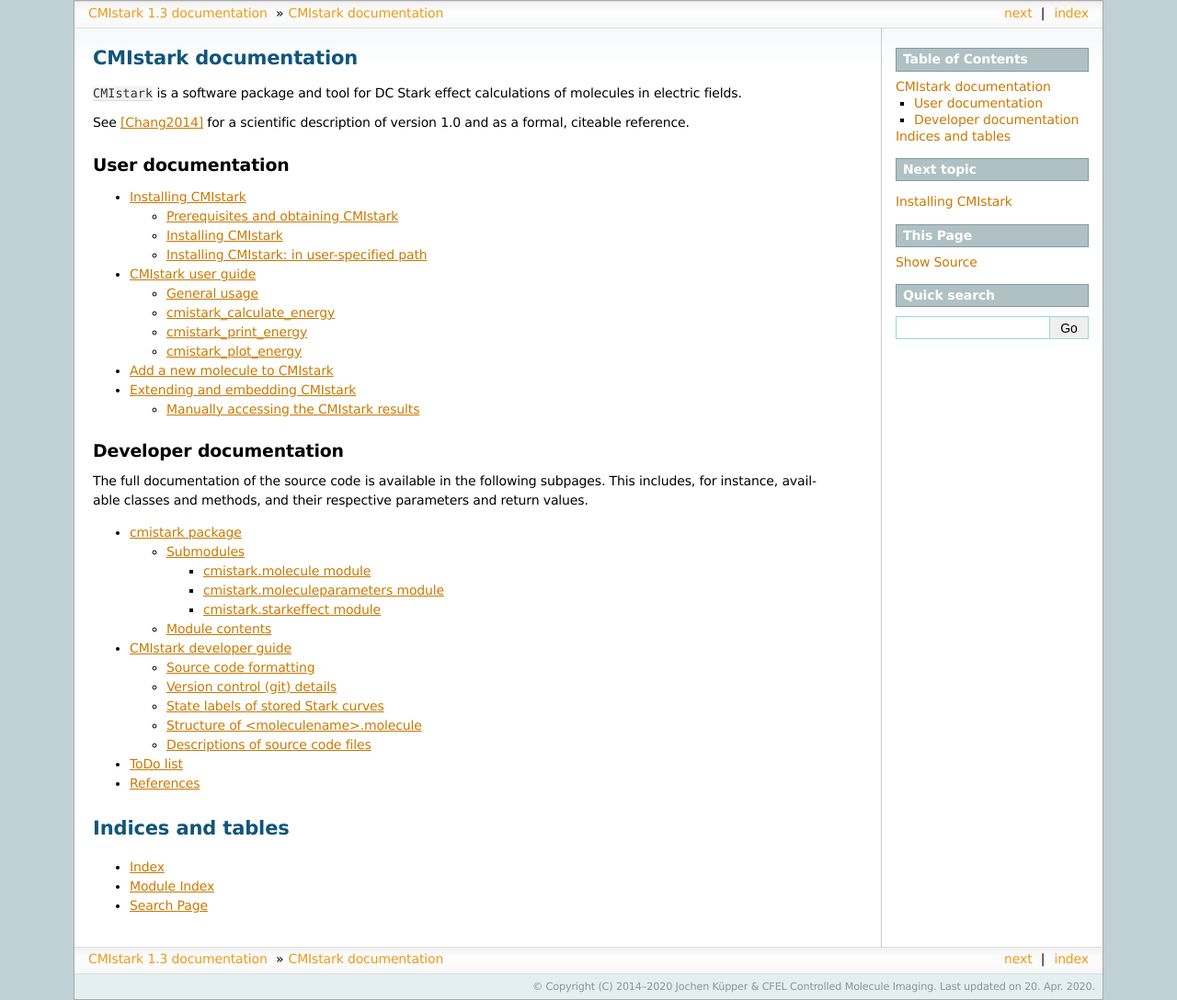
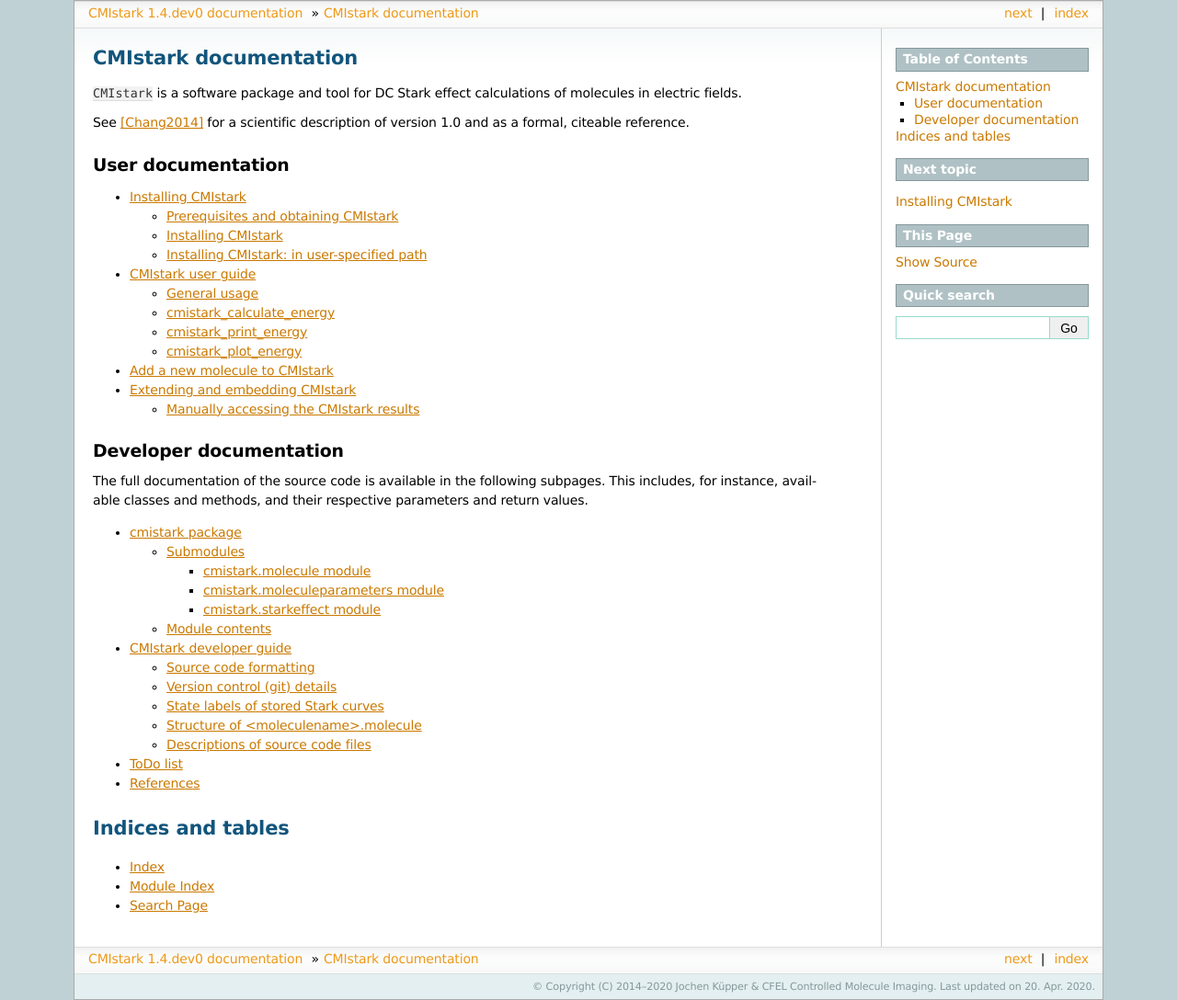
Before and after one commit to CFEL-CMI/cmistark, a Sphinx documentation site: the page built from doc/index.rst, in a window 1280 px wide. Shown: the whole page at 92% size. Built offline with Sphinx 7.4.7, drawn with Linux system fonts in a browser that asks for light colours.

Commit message:
also bump version in docs

```diff
--- a/doc/conf.py
+++ b/doc/conf.py
@@ -43,9 +43,9 @@ copyright = '(C) 2014–2020 Jochen Küpper & CFEL Controlled Molecule Imaging'
 # |release|, also used in various other places throughout the built documents.
 #
 # The short X.Y version.
-version = '1.3'
+version = '1.4.dev0'
 # The full version, including alpha/beta/rc tags.
-release = '1.3'
+release = '1.4.dev0'
 
 # The language for content autogenerated by Sphinx. Refer to documentation for a list of supported
 # languages.
```
